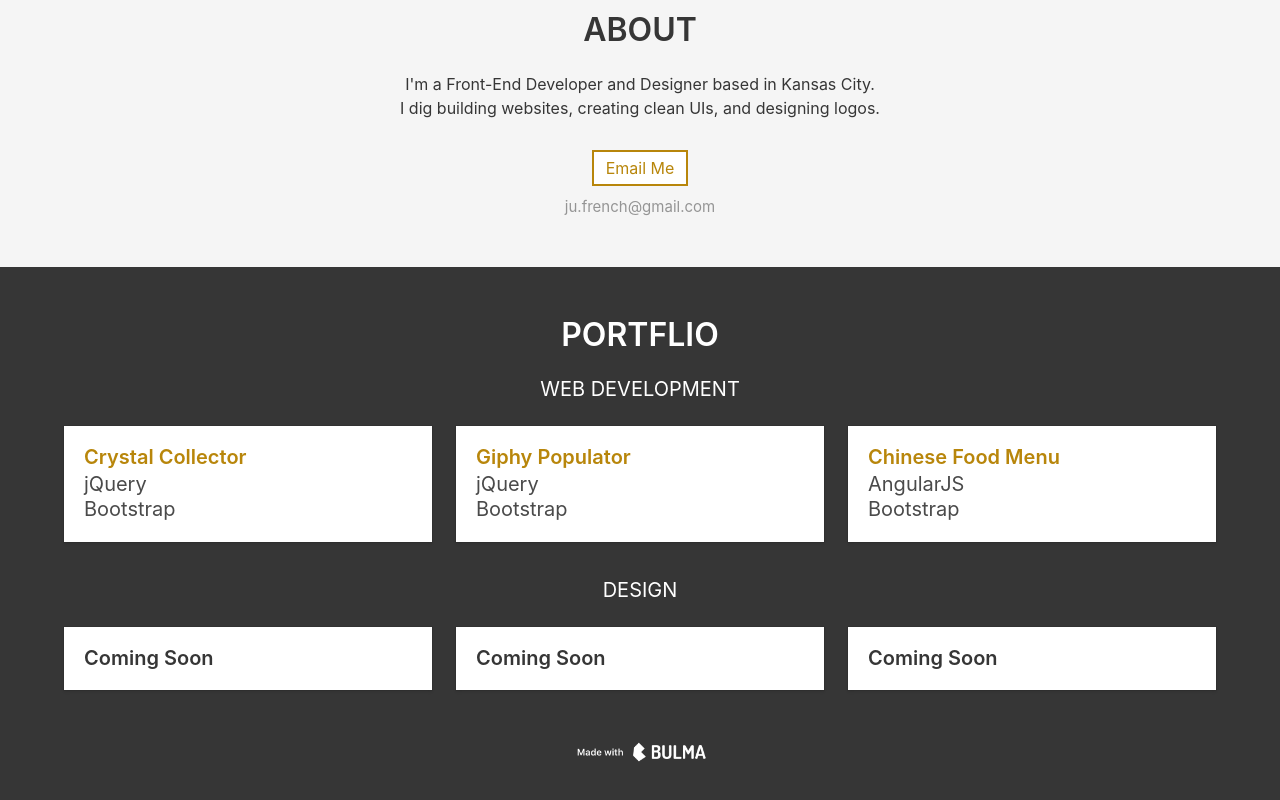
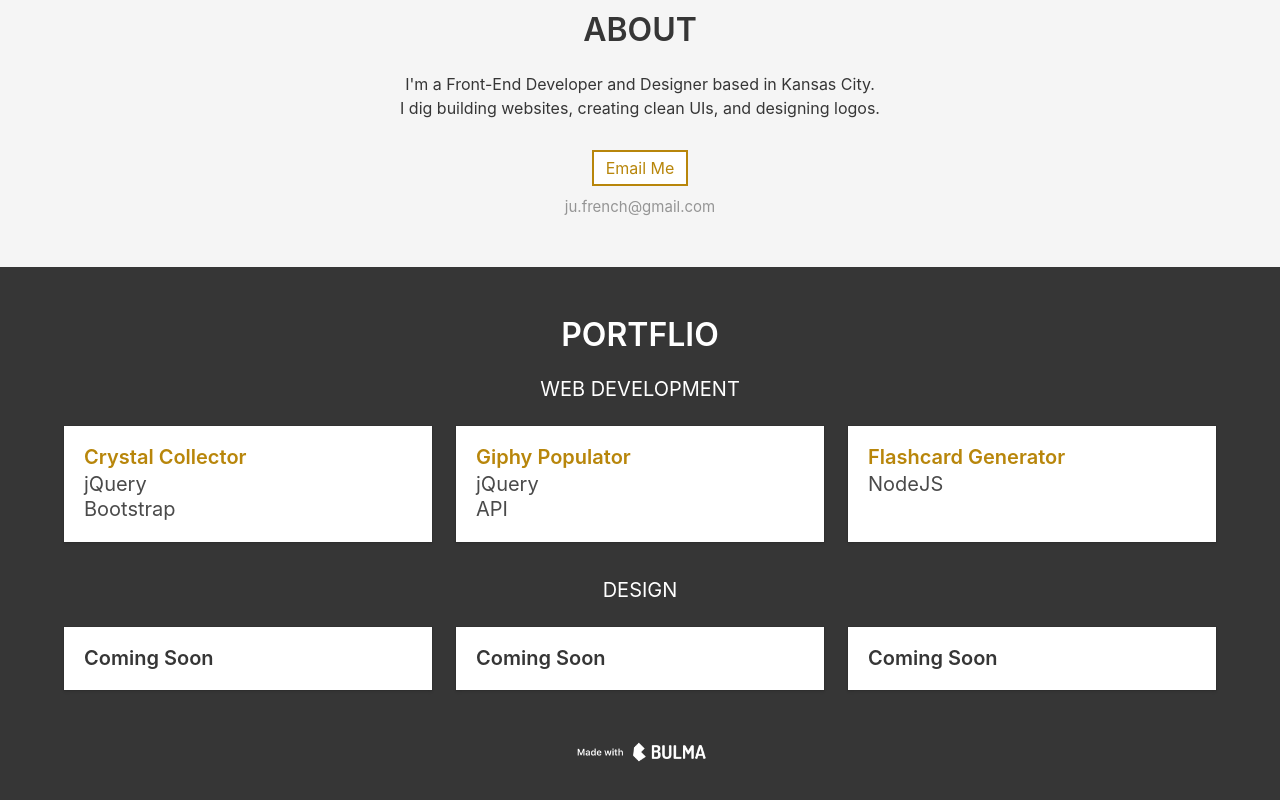
Before and after one commit to Jufrench/portfolio, a plain HTML site: page index.html in a window 1280 px wide. Shown: the part 888-1688 px from the top of the page. Drawn offline with nearby package versions, Linux system fonts and the light colour scheme.

Commit message:
Added NodeJS flashcard generator app instead of chinese menu.

```diff
--- a/index.html
+++ b/index.html
@@ -110,16 +110,15 @@
           <h3 class="title is-5 dev-title">Giphy Populator</h3>
             <ul class="subtitle">
               <li>jQuery</li>
-              <li>Bootstrap</li>
+              <li>API</li>
             </ul>
         </a>
       </div>
       <div class="tile is-parent">
-        <a class="tile is-child box image is-radiusless" href="https://jufrench.github.io/coursera-angularjs/module3-solution/" target="_blank">
-          <h3 class="title is-5 dev-title">Chinese Food Menu</h3>
+        <a class="tile is-child box image is-radiusless" href="https://github.com/Jufrench/Flashcard-Generator" target="_blank">
+          <h3 class="title is-5 dev-title">Flashcard Generator</h3>
             <ul class="subtitle">
-              <li>AngularJS</li>
-              <li>Bootstrap</li>
+              <li>NodeJS</li>
             </ul>
         </a>
       </div>
```
